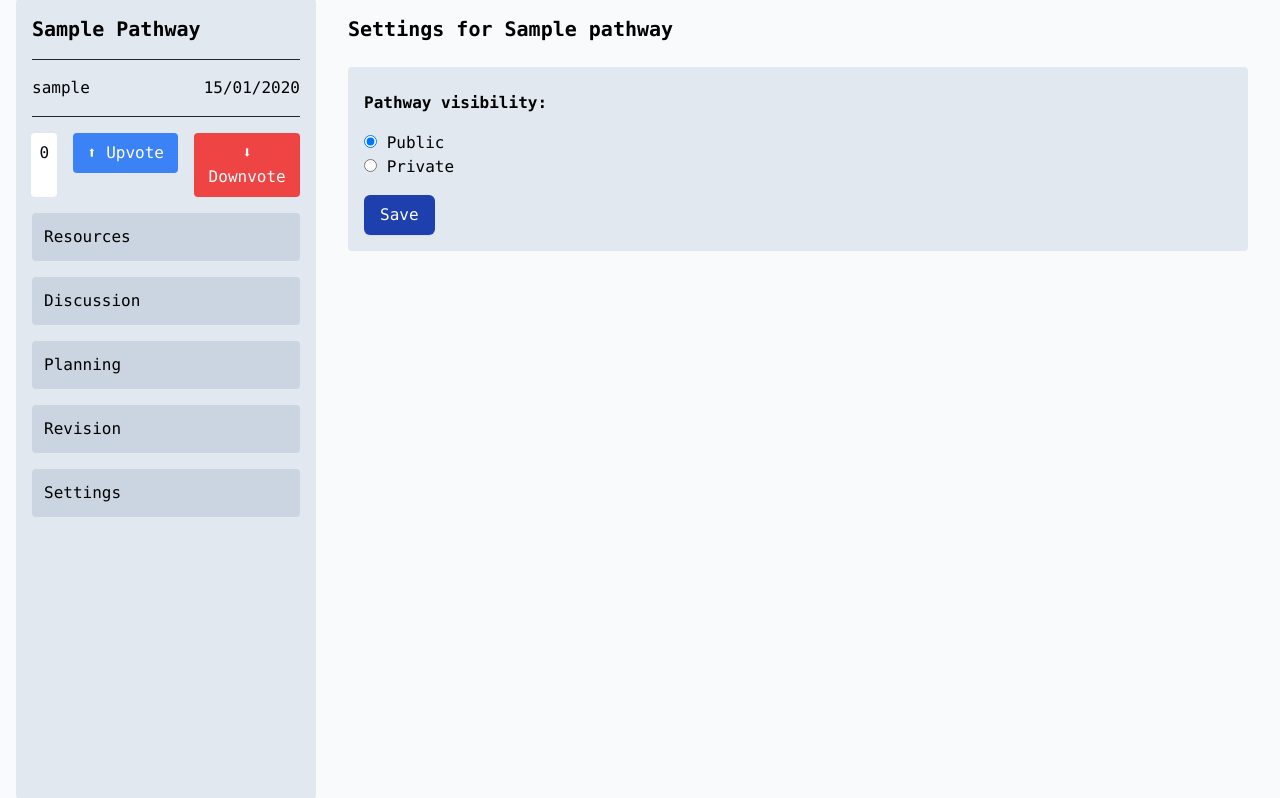
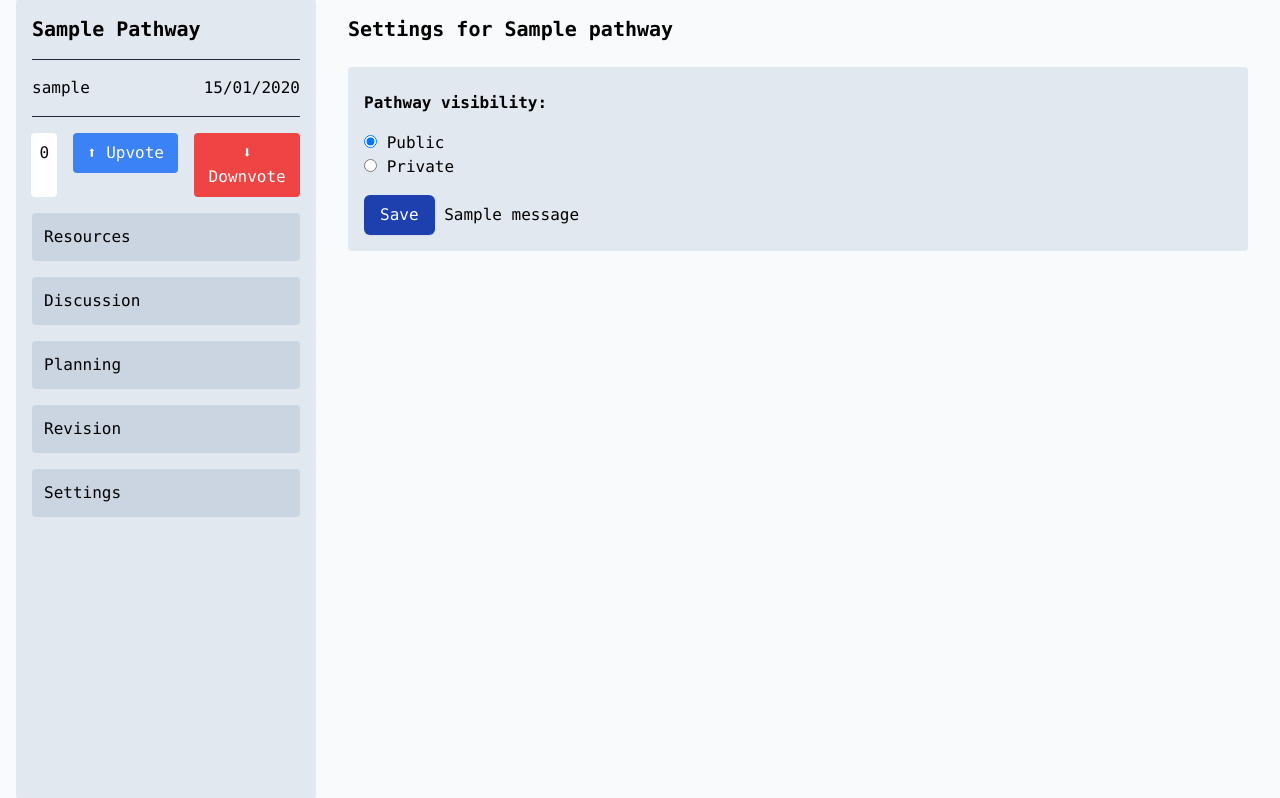
Before and after one commit to sd4483/Pathways, a Django app: page /pathways/pathway/1/settings/ in a window 1280 px wide. Shown: the part 81-879 px from the top of the page. Run offline with Django 4.2, Linux system fonts and the light colour scheme; a user stored in the database is signed in; tables that the repository leaves empty hold one stand-in row (values such as "Sample post"); one stand-in notice (Sample message) is shown; style sheets or scripts are compiled from the project's sources.

Commit message:
settings saved message added
A messages is added to pathway settings view to appear when form button is pressed

```diff
--- a/pathways/templates/pathways/pathway_settings_template.html
+++ b/pathways/templates/pathways/pathway_settings_template.html
@@ -13,10 +13,20 @@
             <div class="py-2">{{ form.visibility }}</div>
 
             <button type="submit" class="mt-2 py-2 px-4 rounded-md shadow-sm text-base font-medium text-white bg-blue-800 hover:bg-blue-900">Save</button>
+
+            {% if messages %}
+                {% for message in messages %}
+                        <span {% if message.tags %} class="{{ message.tags }} my-2"{% endif %}>{{ message }}</span>
+                {% endfor %}
+            {% endif %}
         </form>
+
     </div>
 
+
     {% else %}
+
+
 
     <div>
         You don't have permission to access the settings for this pathway.
--- a/pathways/views.py
+++ b/pathways/views.py
@@ -3,6 +3,7 @@ from django.db.models import Q
 from .forms import PathwayForm, LinkResourceForm, FileResourceForm, TextResourceForm, ImageResourceForm, PathwaySettingsForm, PathwayCommentsForm, PathwayRepliesForm
 from .models import Pathway, Comment, Reply
 from django.contrib.auth.decorators import login_required
+from django.contrib import messages
 
 # Create your views here.
 
@@ -201,9 +202,11 @@ def pathway_settings_view(request, pathway_id):
         form = PathwaySettingsForm(request.POST, instance=pathway)
         if form.is_valid():
             form.save()
+            messages.success(request, 'Settings saved successfully!')
             return redirect('pathway_settings', pathway_id=pathway_id)
         elif form.has_changed():
             form.save()
+            messages.success(request, 'Settings saved successfully!')
             return redirect('pathway_settings', pathway_id=pathway_id)
 
     else:
```
Lines whose indentation alone changed are shown as unchanged.
